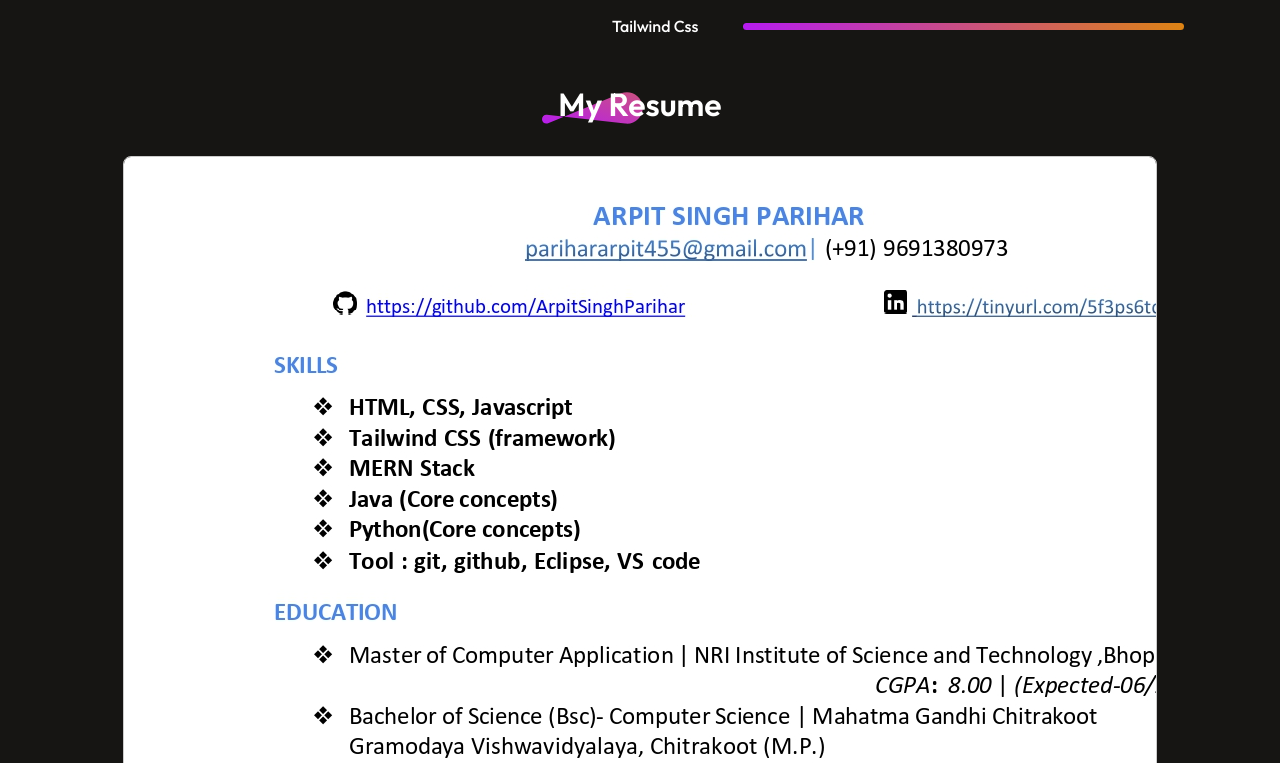
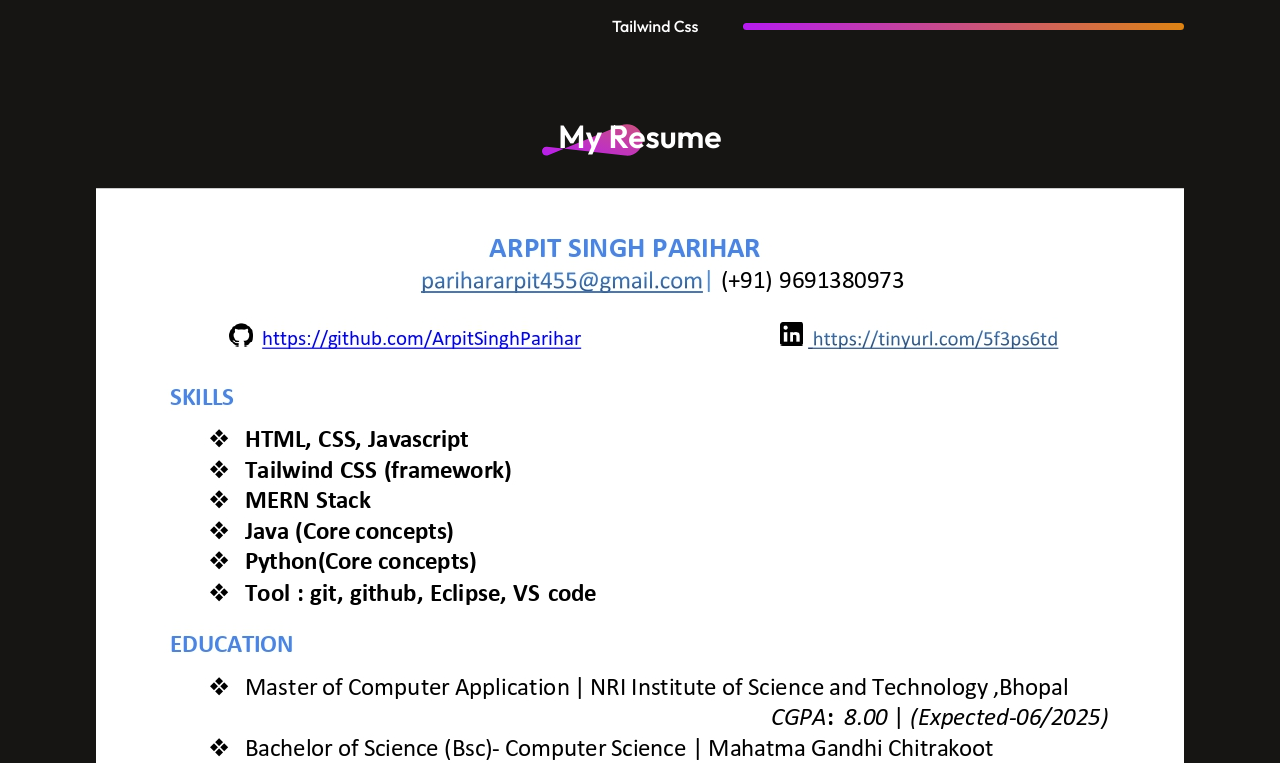
Before and after one commit to ArpitSinghParihar/My-Portfolio, a React (Vite) app: page / in a window 1280 px wide. Shown: the part 1277-2040 px from the top of the page. Built offline with nearby package versions, Linux system fonts and the light colour scheme.

Commit message:
Behaviour

```diff
--- a/src/App.jsx
+++ b/src/App.jsx
@@ -8,7 +8,7 @@ import Resume from './Components/Resume/Resume'
 
 const App = () => {
   return (
-    <div>
+    <div style={{width:'100%'}}>
       <Navbar/>
       <Hero/>
       <About/>
--- a/src/Components/Resume/Resume.css
+++ b/src/Components/Resume/Resume.css
@@ -5,6 +5,8 @@
     justify-content: center;
     gap: 3rem;
     margin: 3rem 6rem;
+    overflow-x: hidden;
+    padding: 2rem 1rem;
 }
 
 .resume-img-section {
@@ -37,9 +39,10 @@
 }
 
 .resume-img {
-    height: 75rem;
-
-    /* padding: 1rem 1rem; */
+    width: 100%;
+    max-width: 800px;
+    height: auto;
+    border-radius: 8px;
 }
 
 .resume-button {
@@ -49,9 +52,8 @@
 }
 
 .resume-frame {
-    width: 95%;
-    height: 110rem;
-    /* height: 800px; */
+    /* width: 100vw; */
+    height: auto;
     border: 1px solid #ccc;
     border-radius: 8px;
 }
@@ -68,7 +70,7 @@
 }
 
 
-@media(max-width:768px) {
+@media (max-width:768px) {
 
     .resume-img-section {
         display: none;
@@ -77,7 +79,9 @@
     .resume-button {
         display: block;
     }
-    .resume{
+
+    .resume {
+        width: 100vw;
         margin: 3rem 1rem;
     }
 
--- a/src/Components/Resume/Resume.jsx
+++ b/src/Components/Resume/Resume.jsx
@@ -10,7 +10,7 @@ const Resume = () => {
                     <h1>My Resume</h1>
                     <img src={theme} alt="" />
                 </div>
-                <iframe src={resume_img} title="Resume" className="resume-frame"></iframe>
+                 <img src={resume_img} title="Resume" className="resume-frame" />
             </div>
             {/* <img className='resume-img' src={resume_img} alt="" /> */}
             <div id='resume' className="resume-button">
```
